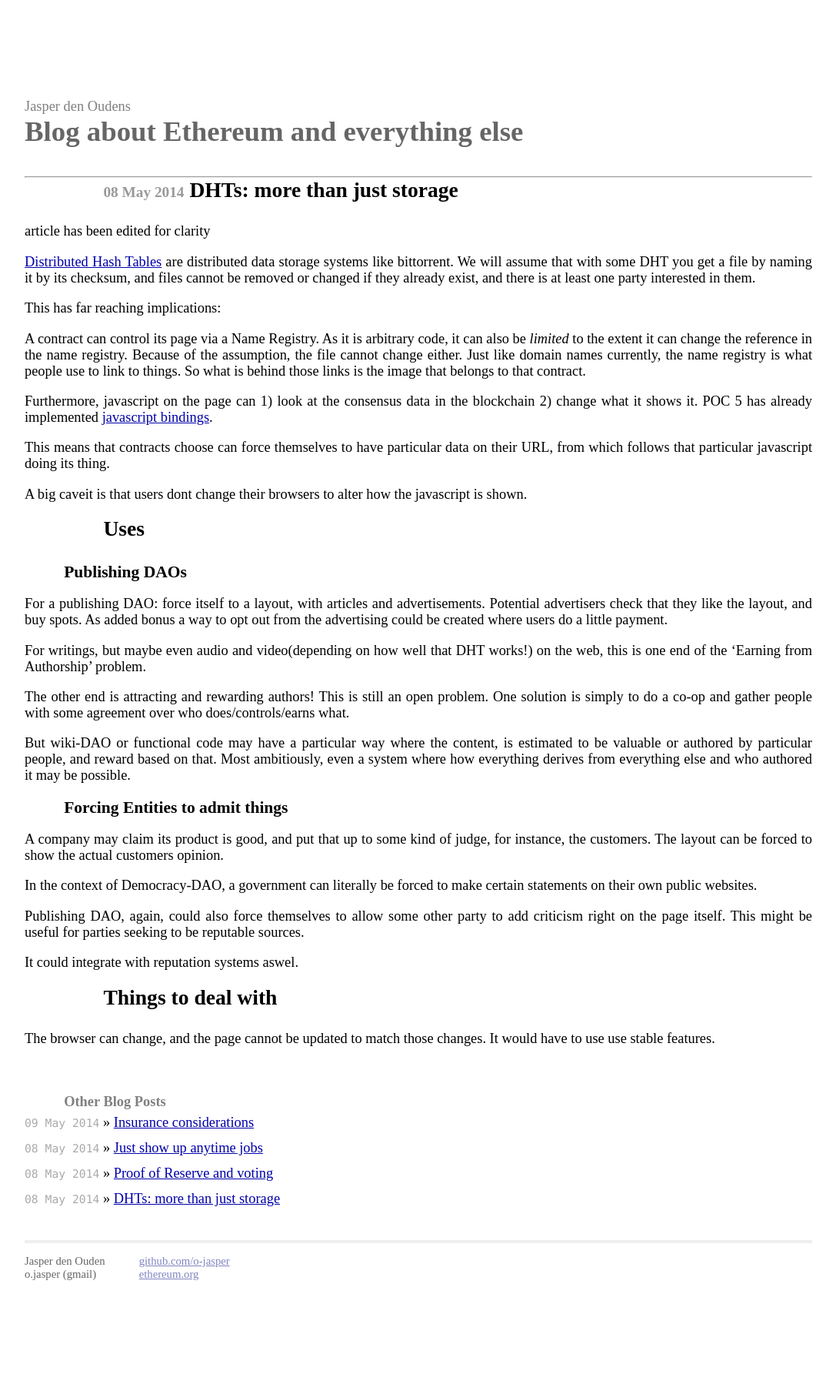
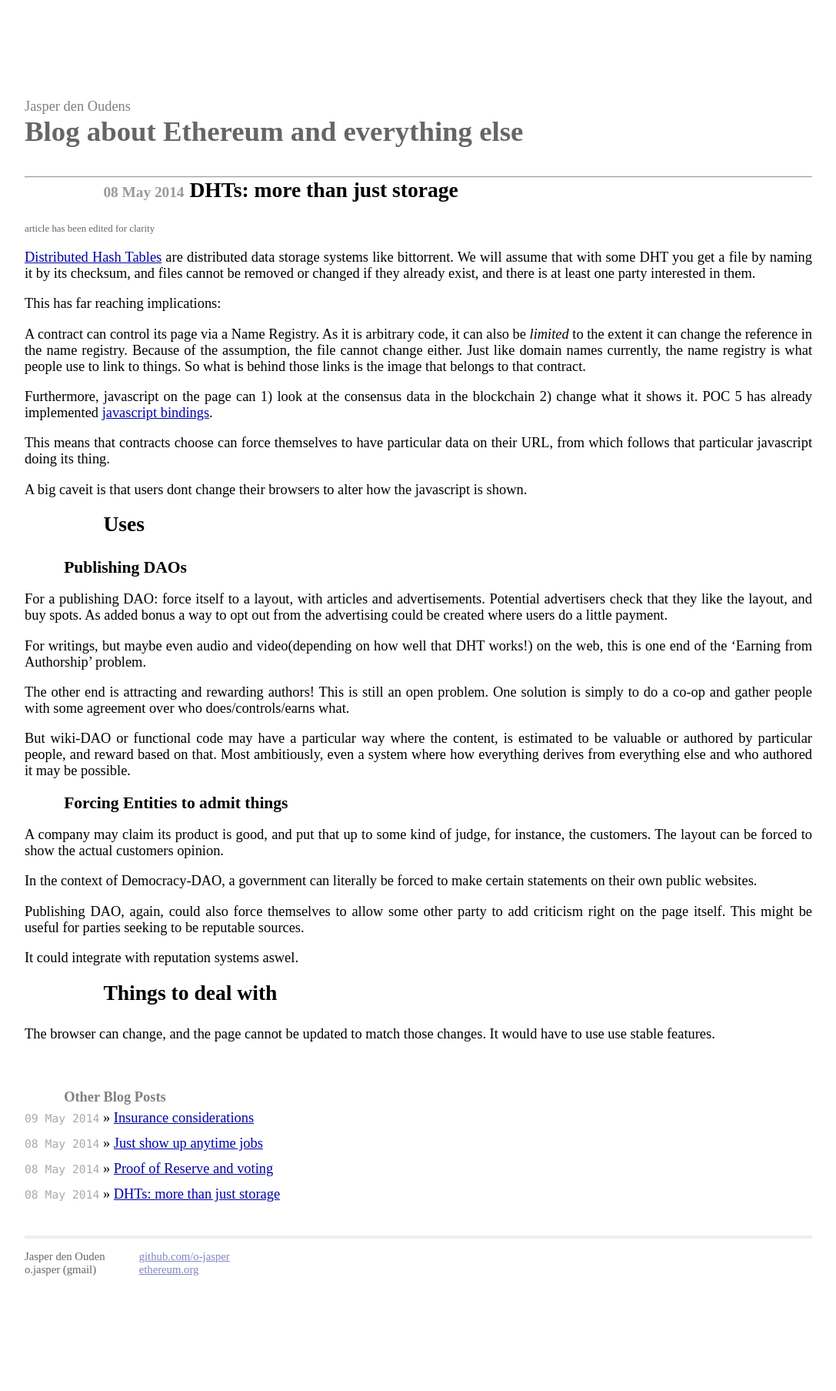
Before and after one commit to o-jasper/o-jasper.github.io, a Jekyll site: the page built from blog/_posts/2014-05-07-DHTs:-more-than-just-storage.md, in a window 1280 px wide. Shown: the whole page at 77% size, without its empty margins (96-1183 px from the left). Built offline with Jekyll 4.4.1, drawn with Linux system fonts in a browser that asks for light colours; Markdown is read by kramdown in place of the engine named in the settings.

Commit message:
Added small note to css

```diff
--- a/css/main.css
+++ b/css/main.css
@@ -51,6 +51,8 @@ td{padding:0.1em 0.5em}
 
 .math{font-weight:bold}
 blockquote{margin-left:2em}
+
+.small_note{font-size:70%; color:#666}
 
 /*****************************************************************************/
 /*
```
